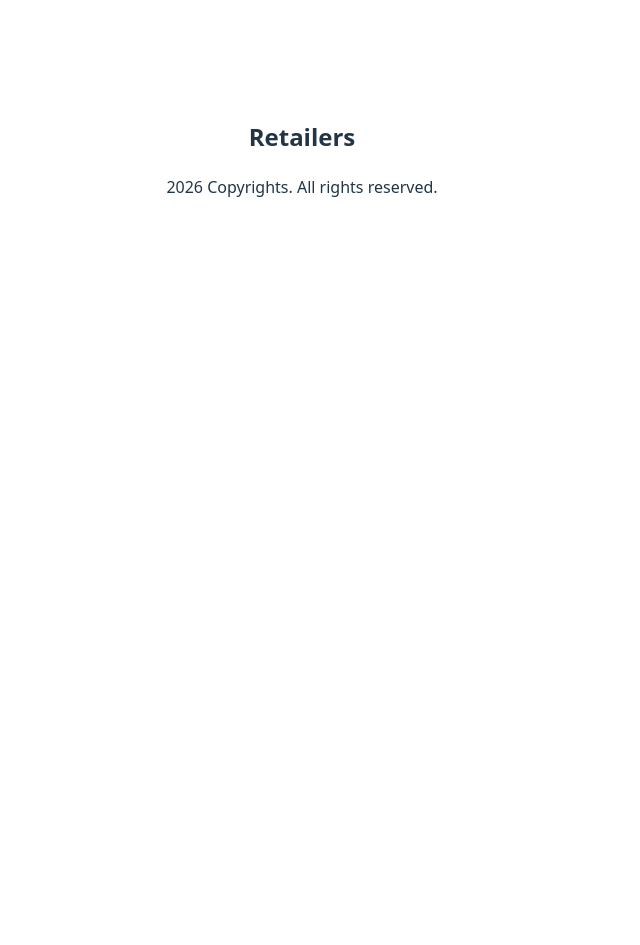
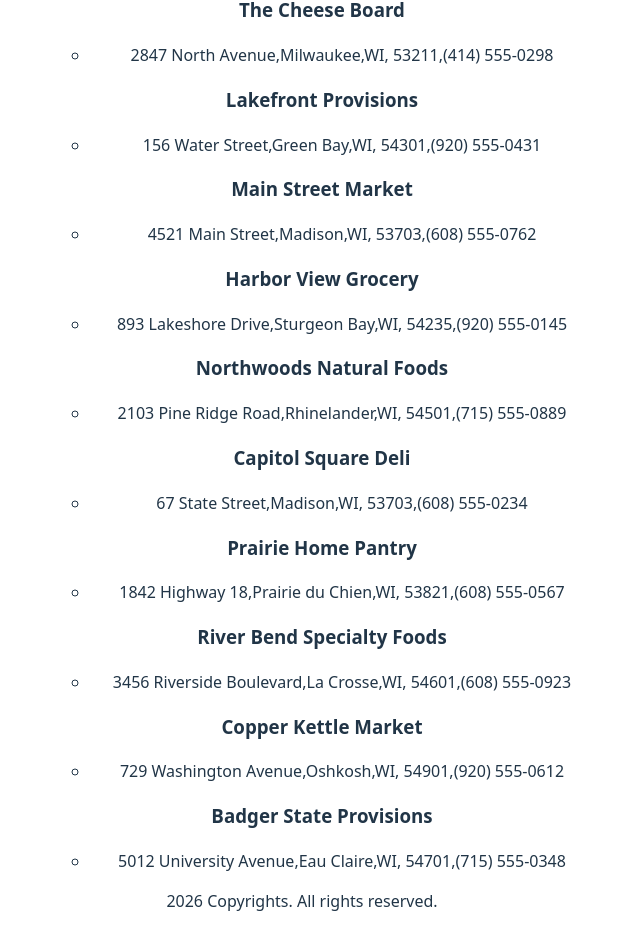
Before and after one commit to tplusk/cheese-monger-app, a React (Vite) app: page /retailers in a window 1280 px wide. Shown: the part 340-1285 px from the top of the page, without its empty margins (338-978 px from the left). Before the commit the page ends 800 px from the top, so only its background shows below. Built offline with nearby package versions, Linux system fonts and the light colour scheme.

Commit message:
add retailersList and list them separately

```diff
--- a/src/components/Retailers.jsx
+++ b/src/components/Retailers.jsx
@@ -1,7 +1,102 @@
 export default function Retailers() {
+  const retailersList = [
+    {
+      name: "The Cheese Board",
+      address: "2847 North Avenue",
+      city: "Milwaukee",
+      state: "WI",
+      zip: "53211",
+      phone: "(414) 555-0298",
+    },
+    {
+      name: "Lakefront Provisions",
+      address: "156 Water Street",
+      city: "Green Bay",
+      state: "WI",
+      zip: "54301",
+      phone: "(920) 555-0431",
+    },
+    {
+      name: "Main Street Market",
+      address: "4521 Main Street",
+      city: "Madison",
+      state: "WI",
+      zip: "53703",
+      phone: "(608) 555-0762",
+    },
+    {
+      name: "Harbor View Grocery",
+      address: "893 Lakeshore Drive",
+      city: "Sturgeon Bay",
+      state: "WI",
+      zip: "54235",
+      phone: "(920) 555-0145",
+    },
+    {
+      name: "Northwoods Natural Foods",
+      address: "2103 Pine Ridge Road",
+      city: "Rhinelander",
+      state: "WI",
+      zip: "54501",
+      phone: "(715) 555-0889",
+    },
+    {
+      name: "Capitol Square Deli",
+      address: "67 State Street",
+      city: "Madison",
+      state: "WI",
+      zip: "53703",
+      phone: "(608) 555-0234",
+    },
+    {
+      name: "Prairie Home Pantry",
+      address: "1842 Highway 18",
+      city: "Prairie du Chien",
+      state: "WI",
+      zip: "53821",
+      phone: "(608) 555-0567",
+    },
+    {
+      name: "River Bend Specialty Foods",
+      address: "3456 Riverside Boulevard",
+      city: "La Crosse",
+      state: "WI",
+      zip: "54601",
+      phone: "(608) 555-0923",
+    },
+    {
+      name: "Copper Kettle Market",
+      address: "729 Washington Avenue",
+      city: "Oshkosh",
+      state: "WI",
+      zip: "54901",
+      phone: "(920) 555-0612",
+    },
+    {
+      name: "Badger State Provisions",
+      address: "5012 University Avenue",
+      city: "Eau Claire",
+      state: "WI",
+      zip: "54701",
+      phone: "(715) 555-0348",
+    },
+  ];
   return (
     <div>
-      <h2>Retailers</h2>
+      <h2>You can find our products at the following stores</h2>
+      <ul>
+        {retailersList.map((retailers, index) => (
+          <div key={index}>
+            <h3>{retailers.name}</h3>
+            <ul>
+              <li>
+                {retailers.address},{retailers.city},{retailers.state},{" "}
+                {retailers.zip},{retailers.phone}
+              </li>
+            </ul>
+          </div>
+        ))}
+      </ul>
     </div>
   );
 }
```
